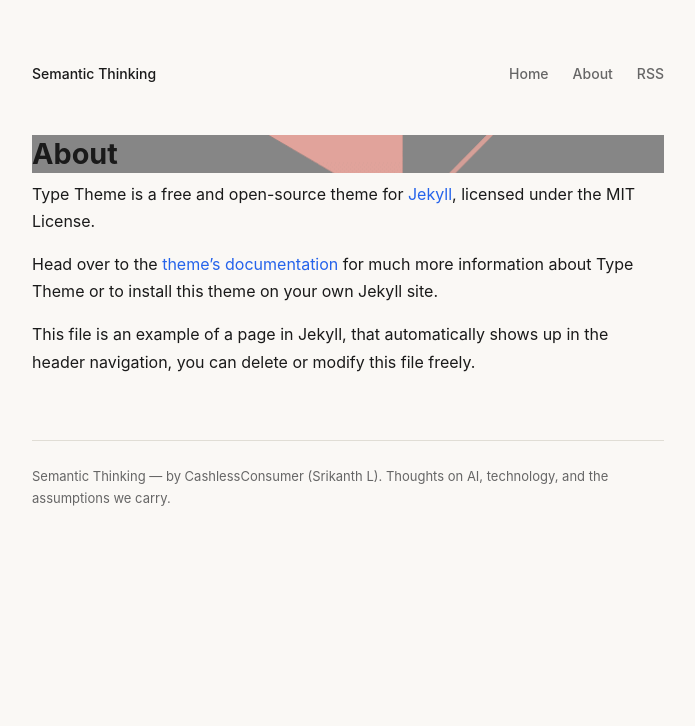
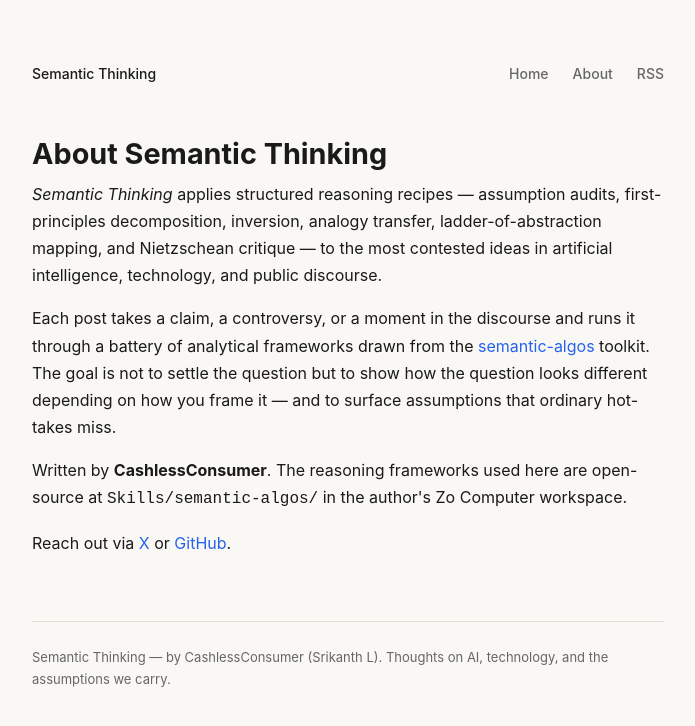
Before and after one commit to srikanthlogic/srikanthlogic.github.io, a Jekyll site: the page built from about.md, in a window 1280 px wide. Shown: the top 726 px of the page, without its empty margins (292-987 px from the left). Built offline with Jekyll 4.4.1, drawn with Linux system fonts in a browser that asks for light colours.

Commit message:
Create about page

```diff
--- a/about.md
+++ b/about.md
@@ -1,12 +1,11 @@
 ---
-layout: page
+layout: default
 title: About
-permalink: /about/
-feature-img: "img/sample_feature_img_2.png"
 ---
-
-Type Theme is a free and open-source theme for [Jekyll](http://jekyllrb.com/), licensed under the MIT License.
-
-Head over to the [theme's documentation](https://rohanchandra.github.io/project/type/) for much more information about Type Theme or to install this theme on your own Jekyll site.
-
-This file is an example of a page in Jekyll, that automatically shows up in the header navigation, you can delete or modify this file freely.
+<div class="page-content">
+  <h1>About Semantic Thinking</h1>
+  <p><em>Semantic Thinking</em> applies structured reasoning recipes — assumption audits, first-principles decomposition, inversion, analogy transfer, ladder-of-abstraction mapping, and Nietzschean critique — to the most contested ideas in artificial intelligence, technology, and public discourse.</p>
+  <p>Each post takes a claim, a controversy, or a moment in the discourse and runs it through a battery of analytical frameworks drawn from the <a href="https://github.com/srikanthlogic/semantic-thinking">semantic-algos</a> toolkit. The goal is not to settle the question but to show how the question looks different depending on how you frame it — and to surface assumptions that ordinary hot-takes miss.</p>
+  <p>Written by <strong>CashlessConsumer</strong>. The reasoning frameworks used here are open-source at <code>Skills/semantic-algos/</code> in the author's Zo Computer workspace.</p>
+  <p>Reach out via <a href="https://x.com/cashlessconsumer">X</a> or <a href="https://github.com/srikanthlogic">GitHub</a>.</p>
+</div>
```
